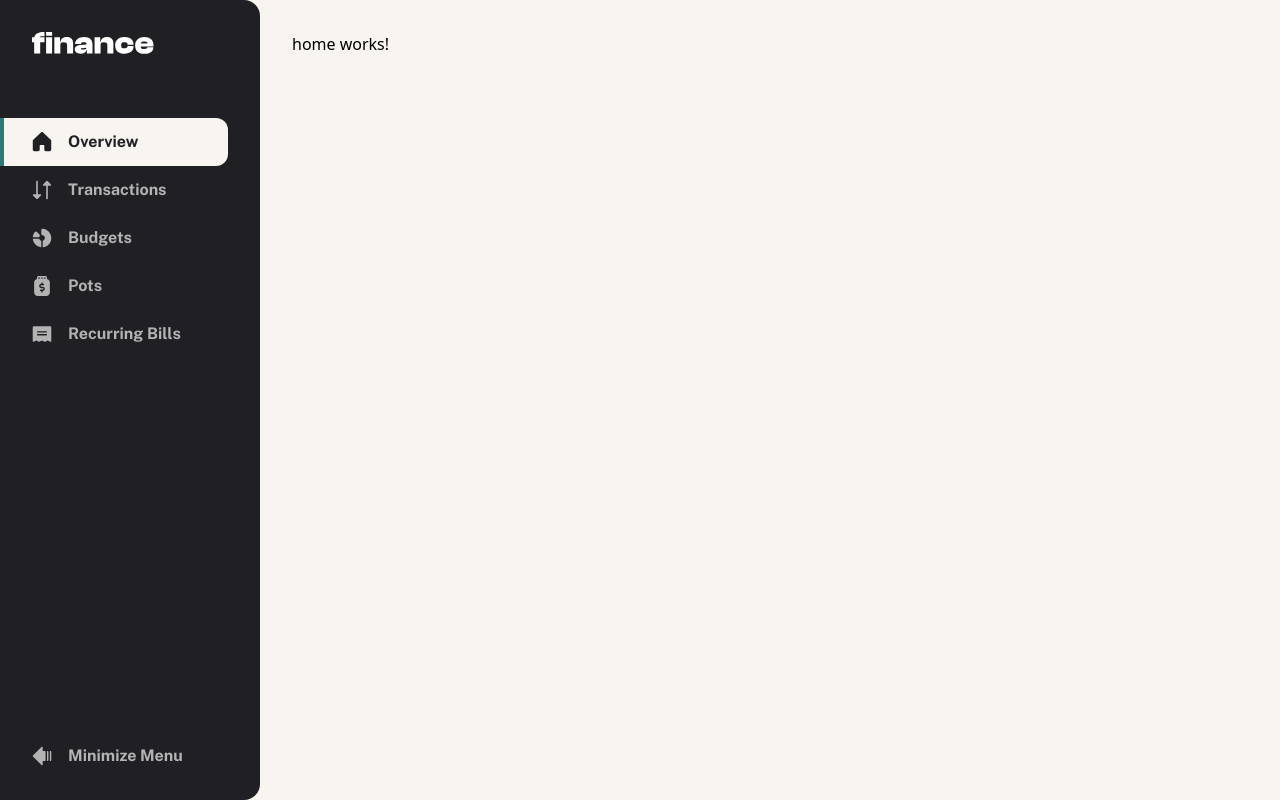
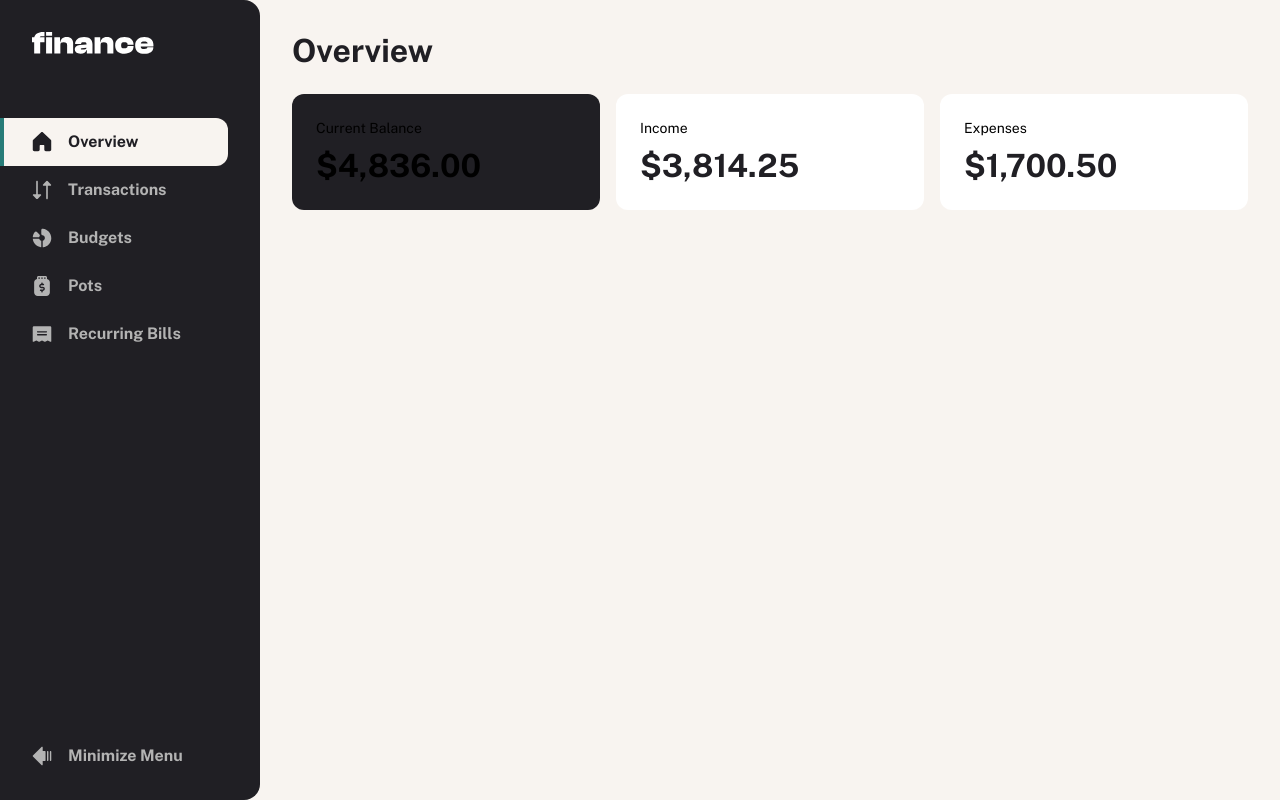
Before and after one commit to fandresh7/frontendmentor-finance-app, an Angular app: page / in a window 1280 px wide. Built offline with nearby package versions, Linux system fonts and the light colour scheme.

Commit message:
feat: implement card components and home page overview with summary cards

```diff
--- a/src/app/components/summary-card/summary-card.html
+++ b/src/app/components/summary-card/summary-card.html
@@ -1 +1,17 @@
-<p>summary-card works!</p>
+<article
+  class="flex flex-col gap-2 rounded-xl p-4 md:p-6"
+  [class.bg-white]="theme() === 'light'"
+  [class.bg-grey-900]="theme() === 'dark'">
+  <p
+    class="text-preset-4"
+    [class.text-grey-500]="theme() === 'light'"
+    [class.text-white]="theme() === 'dark'">
+    {{ title() }}
+  </p>
+  <p
+    class="text-preset-1"
+    [class.text-grey-900]="theme() === 'light'"
+    [class.text-white]="theme() === 'dark'">
+    {{ balance() | currency:'USD':true:'1.2-2' }}
+  </p>
+</article>
--- a/src/app/components/summary-card/summary-card.ts
+++ b/src/app/components/summary-card/summary-card.ts
@@ -1,9 +1,14 @@
-import { ChangeDetectionStrategy, Component } from '@angular/core'
+import { CurrencyPipe } from '@angular/common'
+import { ChangeDetectionStrategy, Component, input } from '@angular/core'
 
 @Component({
   selector: 'summary-card',
-  imports: [],
+  imports: [CurrencyPipe],
   templateUrl: './summary-card.html',
   changeDetection: ChangeDetectionStrategy.OnPush
 })
-export class SummaryCard {}
+export class SummaryCard {
+  balance = input.required<number>()
+  title = input.required<string>()
+  theme = input<string>('light')
+}
--- a/src/app/pages/home/home.html
+++ b/src/app/pages/home/home.html
@@ -1 +1,22 @@
-<p>home works!</p>
+<section class="flex flex-col gap-6">
+  <h1 class="text-preset-1 text-grey-900">Overview</h1>
+  <section class="flex flex-col gap-4 sm:grid sm:grid-cols-3">
+    <summary-card
+      title="Current Balance"
+      [balance]="4836.00"
+      theme="dark">
+    </summary-card>
+
+    <summary-card
+      title="Income"
+      [balance]="3814.25"
+      theme="light">
+    </summary-card>
+
+    <summary-card
+      title="Expenses"
+      [balance]="1700.50"
+      theme="light">
+    </summary-card>
+  </section>
+</section>
--- a/src/app/pages/home/home.ts
+++ b/src/app/pages/home/home.ts
@@ -1,8 +1,9 @@
 import { ChangeDetectionStrategy, Component } from '@angular/core'
+import { SummaryCard } from '@components/summary-card/summary-card'
 
 @Component({
   selector: 'home',
-  imports: [],
+  imports: [SummaryCard],
   templateUrl: './home.html',
   changeDetection: ChangeDetectionStrategy.OnPush
 })
--- a/src/app/shared/components/card-header/card-header.html
+++ b/src/app/shared/components/card-header/card-header.html
@@ -1 +1,7 @@
-<p>card-header works!</p>
+<header>
+  <h3>{{ title() }}</h3>
+  <a [routerLink]="link()">
+    <span>See Details</span>
+    <chevron-right-icon />
+  </a>
+</header>
--- a/src/app/shared/components/card-header/card-header.ts
+++ b/src/app/shared/components/card-header/card-header.ts
@@ -1,9 +1,14 @@
-import { ChangeDetectionStrategy, Component } from '@angular/core'
+import { ChangeDetectionStrategy, Component, input } from '@angular/core'
+import { RouterLink } from '@angular/router'
+import { ChevronRightIcon } from '../icons/icons'
 
 @Component({
   selector: 'card-header',
-  imports: [],
+  imports: [RouterLink, ChevronRightIcon],
   templateUrl: './card-header.html',
   changeDetection: ChangeDetectionStrategy.OnPush
 })
-export class CardHeader {}
+export class CardHeader {
+  title = input.required<string>()
+  link = input.required<string>()
+}
--- a/src/app/shared/components/card/card.html
+++ b/src/app/shared/components/card/card.html
@@ -1 +1,3 @@
-<p>card works!</p>
+<article class="rounded-xl bg-white p-4 md:p-6">
+  <ng-content></ng-content>
+</article>
```
